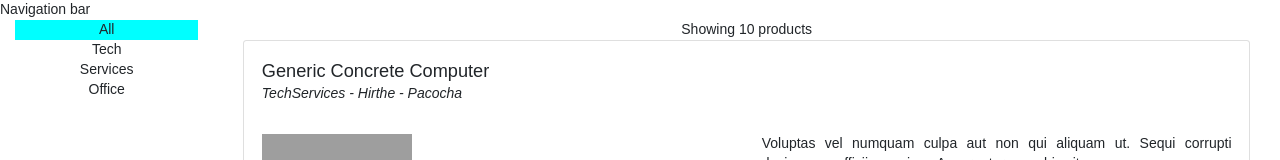
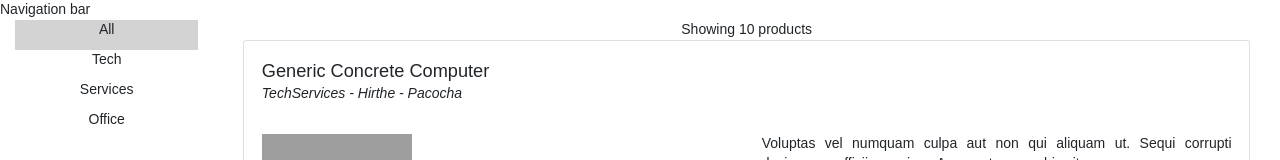
Before and after one commit to fzapataramirez/products, a React app: page / in a window 1280 px wide. Shown: the top 160 px of the page. Built offline with nearby package versions, Linux system fonts and the light colour scheme; grey boxes are pictures that could not be loaded; what webfontloader would draw is missing.

Commit message:
Code refactor

```diff
--- a/src/components/Categories.js
+++ b/src/components/Categories.js
@@ -22,7 +22,7 @@ class Categories extends Component {
     render(){
         var self = this;
         return (
-            <div>
+            <div className="categoriesContainer">
                 <FilterLink filter='All' name='All'></FilterLink>
                 <FilterLink filter='Tech' name='Tech'></FilterLink>
                 <FilterLink filter='Services' name='Services'></FilterLink>
--- a/src/components/Product.js
+++ b/src/components/Product.js
@@ -22,12 +22,10 @@ class Product extends Component {
                     <div className="col col-12"><strong>Stock: </strong>{this.props.stock}</div>
                     <div className="col col-12"><strong>Price: </strong>{new Intl.NumberFormat('en-US', { style: 'currency', currency: 'USD'}).format(this.props.price)}</div>
                   </div>
-
                 </div>
               </div>
             </div>
           </div>
-          /* <div className="col">{this.props.id} - {this.props.name}</div>               */
 
       );
     }
--- /dev/null
+++ b/src/styles/categories.scss
@@ -0,0 +1,12 @@
+.categoriesContainer{
+    width: 100%;
+}
+
+.categoriesContainer div{
+    height: 30px;
+    cursor: pointer;
+}
+
+.selected{
+    background-color: lightgray;
+}
```
Also changed, not shown: src/styles/categories.css.
